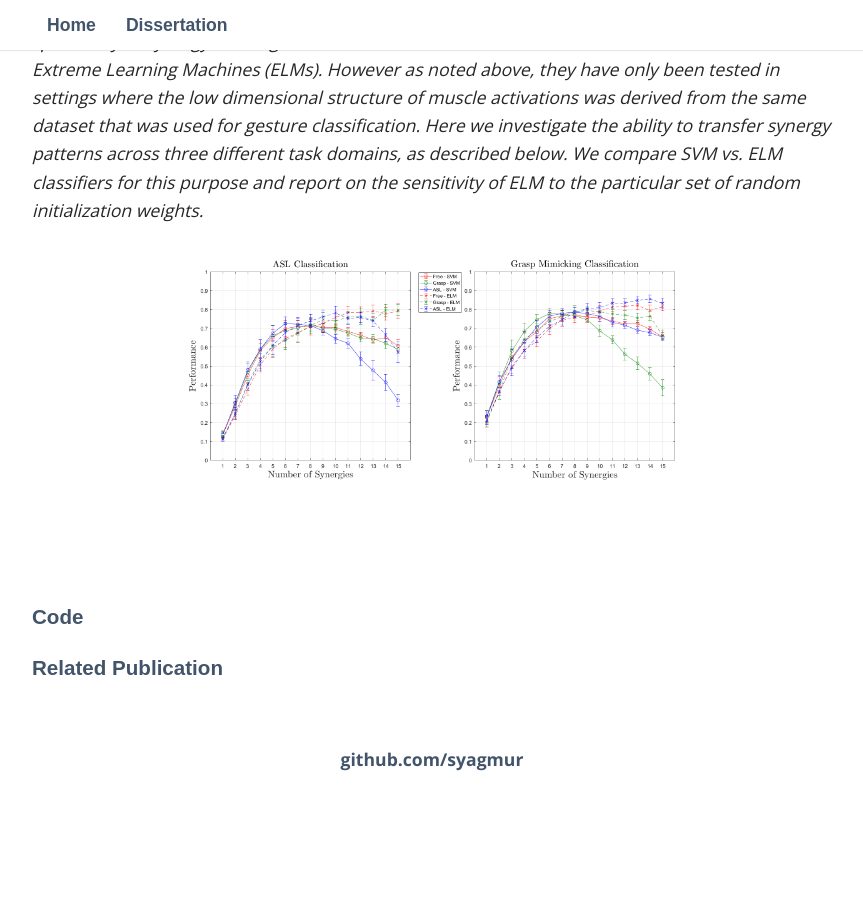
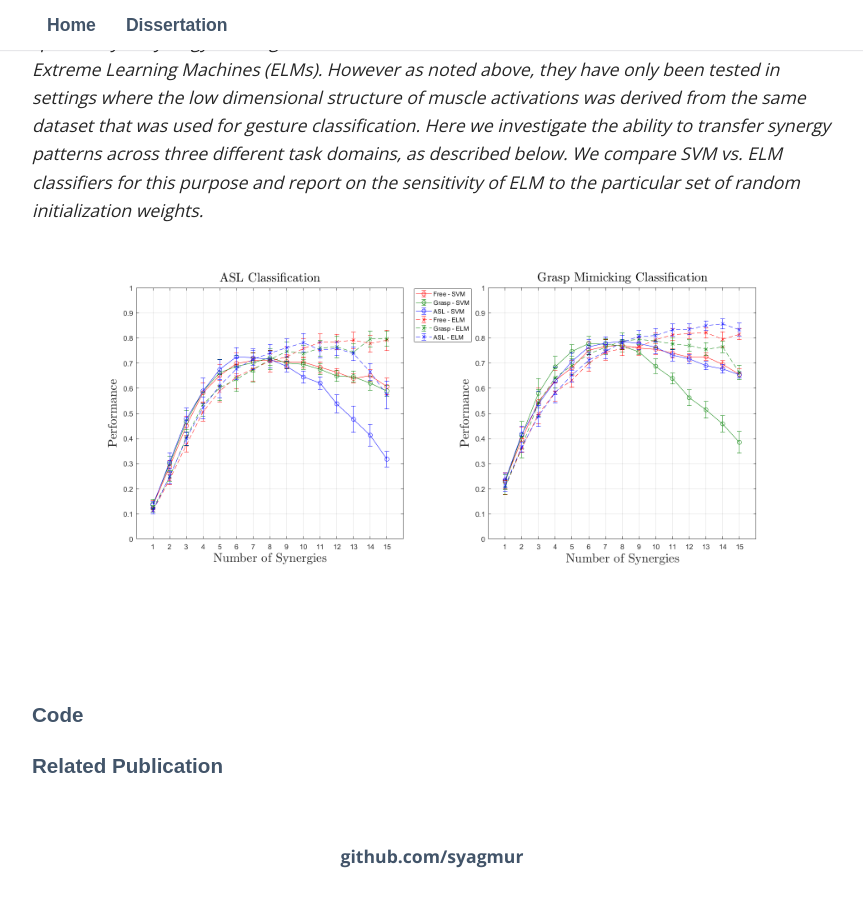
Before and after one commit to syagmur/syagmur.github.io, a Jekyll site: the page built from Dissertation/transferEMG.html, in a window 1280 px wide and 900 px high, scrolled down 1474 px. Shown: the whole window, without its empty margins (208-1071 px from the left). Built offline with Jekyll 4.4.1, drawn with Linux system fonts in a browser that asks for light colours; nearby versions of some CDN libraries; some web fonts are replaced; library files that are not in the unit come from our copies; before the commit the page ends 2287 px from its top, so only the background shows below that.

Commit message:
Update transferEMG.html

```diff
--- a/Dissertation/transferEMG.html
+++ b/Dissertation/transferEMG.html
@@ -37,7 +37,7 @@ title: Sezen Yağmur Günay , PhD
 
 <br>
         <center><img src="/images/svm-elm2.png" alt="Results from ELM classifier compared to SVM results for both classification tasks.
-        ELM curves follow the same format but using dashedlines. Error bars show standard errors across subjects." width="600" /> </center>
+        ELM curves follow the same format but using dashedlines. Error bars show standard errors across subjects." width="800" /> </center>
 
 <br>
 
```
